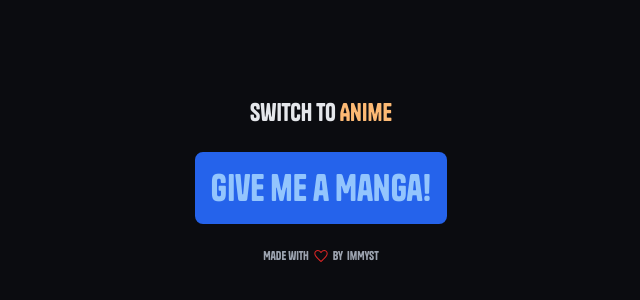
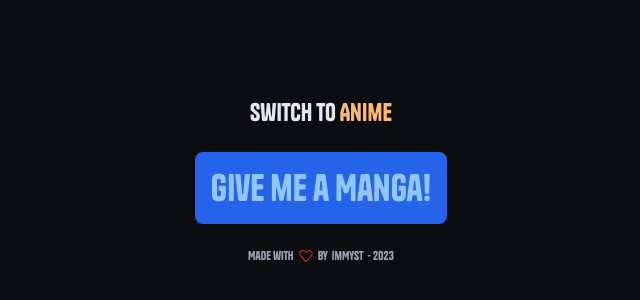
Before and after one commit to ImMyst/give-manga, a Next.js app: page / in a window 1280 px wide. Shown: the part 220-520 px from the top of the page, without its empty margins (319-959 px from the left). Built offline with nearby package versions, Linux system fonts and the light colour scheme.

Commit message:
feat: add current year to footer

```diff
--- a/app/layout.tsx
+++ b/app/layout.tsx
@@ -1,7 +1,7 @@
 import "./globals.css";
 import localFont from "@next/font/local";
 import cn from "clsx";
-import About from "components/About";
+import Footer from "components/Footer";
 import Navbar from "components/Navbar";
 
 const Tanker = localFont({ src: "../public/fonts/Tanker.woff2" });
@@ -23,7 +23,7 @@ export default function RootLayout({
         >
           <Navbar />
           {children}
-          <About />
+          <Footer />
         </main>
       </body>
     </html>
--- a/components/About.tsx
+++ b/components/Footer.tsx
@@ -25,6 +25,7 @@ export default function About() {
       >
         ImMyst
       </a>
+      <span>- {new Date().getFullYear()}</span>
     </section>
   );
 }
```
